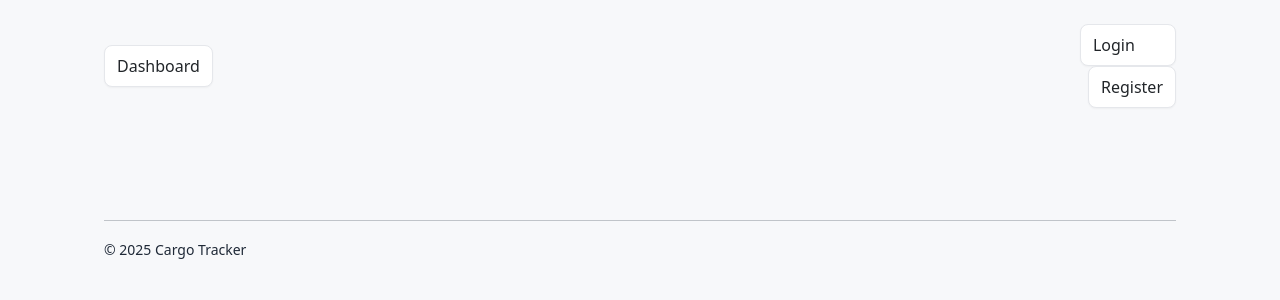
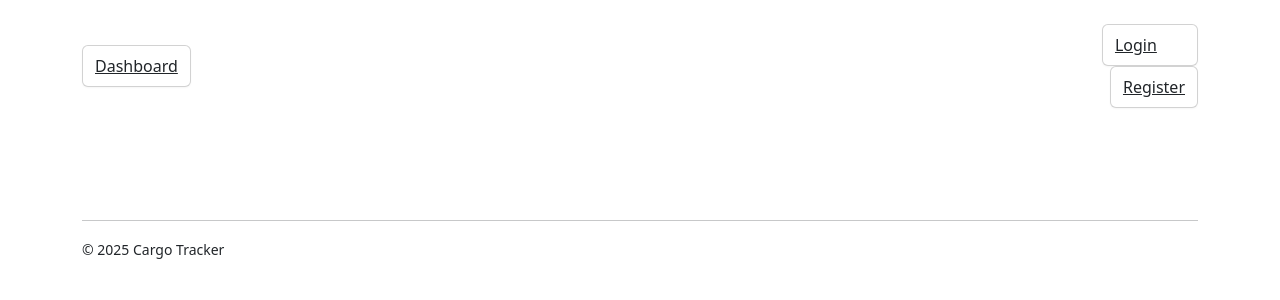
Before and after one commit to Zambagarrah/Realtime_Cargo_Tracking_Software, a React (Vite) app: page / in a window 1280 px wide. Shown: the top 300 px of the page. Built offline with nearby package versions, Linux system fonts and the light colour scheme.

Commit message:
Added bootstap the correct way

```diff
--- a/package.json
+++ b/package.json
@@ -10,6 +10,7 @@
     "preview": "vite preview"
   },
   "dependencies": {
+    "bootstrap": "^5.3.8",
     "react": "^19.2.0",
     "react-dom": "^19.2.0",
     "react-icons": "^5.5.0",
--- a/src/main.jsx
+++ b/src/main.jsx
@@ -3,9 +3,12 @@ import React from 'react'
 import ReactDOM from 'react-dom/client'
 import { BrowserRouter } from 'react-router-dom'
 import App from './App.jsx'
+// import variables. and global.css
 import './styles/variables.css'
 import './styles/globals.css'
 import { AuthProvider } from './context/AuthContext.jsx'
+import "bootstrap/dist/css/bootstrap.min.css"; // <--Bootsrap CSS
+import "bootstrap/dist/js/bootstrap.bundles.min.js"; // <--optional JS
 
 ReactDOM.createRoot(document.getElementById('root')).render(
   <React.StrictMode>
--- a/src/styles/globals.css
+++ b/src/styles/globals.css
@@ -1,3 +1,5 @@
+@import './variables.css';
+
 /* src/styles/globals.css */
 * { box-sizing: border-box; }
 html, body, #root { height: 100%; }
```
Also changed, not shown: 1 other file (tests, documents, lock files or other folders).
